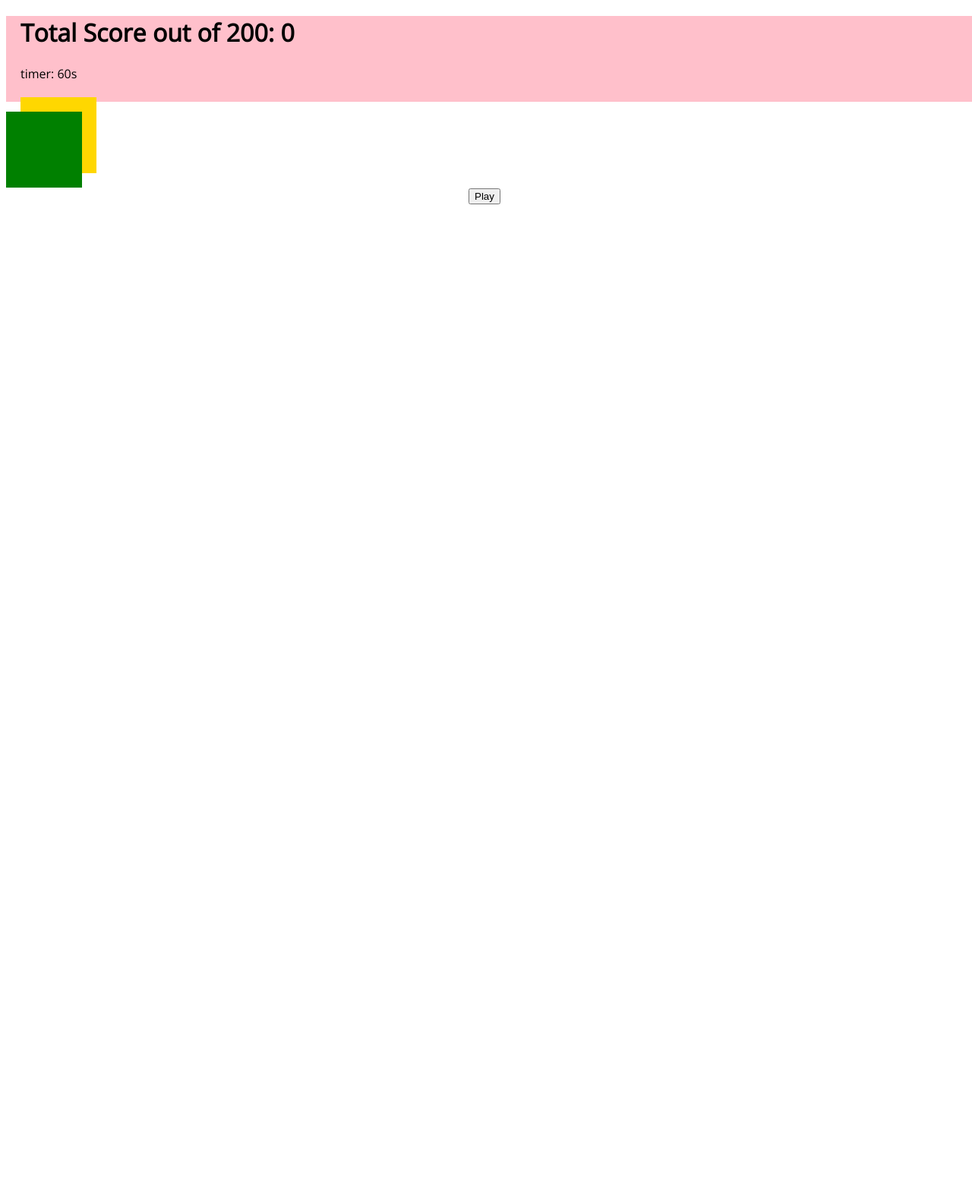
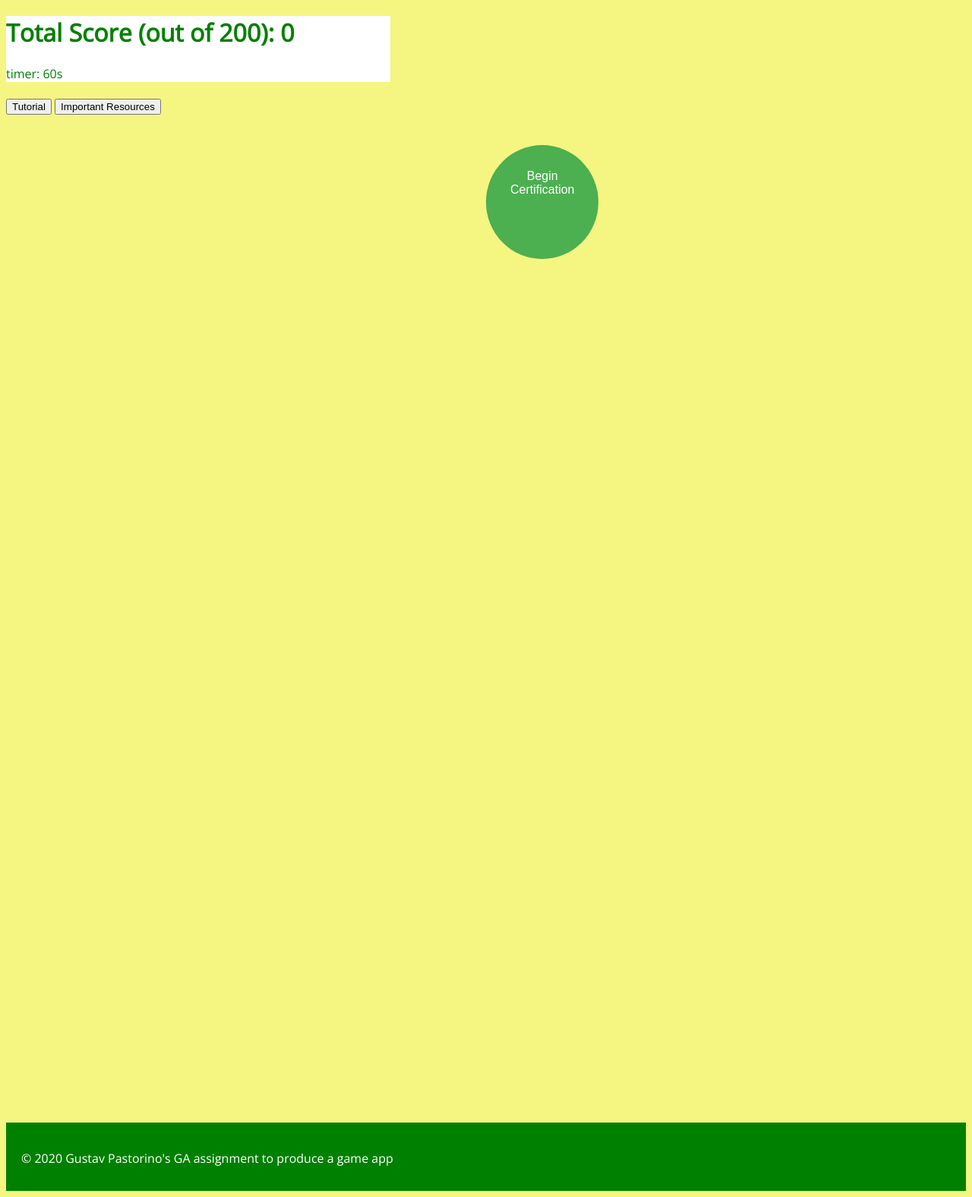
Before and after one commit to gpastorino/Certificate-of-Responsible-Earth-Citizen, a plain HTML site: page index.html in a window 1280 px wide. Shown: the whole page at 76% size. Before the commit the page ends 800 px from the top, so only its background shows below. Drawn offline with nearby package versions, Linux system fonts and the light colour scheme.

Commit message:
basic layout for main page

```diff
--- a/index.html
+++ b/index.html
@@ -9,24 +9,30 @@
   <link rel="stylesheet" href="styles/style.css">
 </head>
 <body>
+
+
   <header>
-    <div>
-      <h1>Total Score out of 200: 0</h1>
+
+
+    <div class="timerbox">
+      <h1>Total Score (out of 200): 0</h1>
       <span id="timer">timer: 60s</span>
       <!-- <span id="round">round: 1</span> -->
+        <h2>
+        </h2>
+    </div>
 
-        <h2>
-
-        </h2>
+    <div class="trashcontainers">
 
 
+    </div>
 
-      <button>Play</button>
-    </div>
 
   </header>
 
-
+  <button>Tutorial</button>
+  <button class="round 3">Important Resources</button>
+<button class="round2">Begin  Certification</button>
 
 
   <div class="squares">
@@ -40,9 +46,11 @@
 
 
 
-<footer>
+
 <!-- This should contain GA name of student -->
-
+<footer class="bg-dark text-light text-center pt-3 pb-3">
+  <p class="mb-0">© 2020 Gustav Pastorino's GA assignment to produce a game app</p>
 </footer>
 
+
 </html>
--- a/styles/style.css
+++ b/styles/style.css
@@ -1,21 +1,32 @@
 html, body {
     font-family: 'Open Sans', sans-serif;
+    background-color: rgb(245, 245, 129);
+    /* display: flex; */
+    flex-direction: column;
+    min-height: 50%;
   }
-  .squares div {
+
+  header{
+    color: green;
+    background-color: white;
+    width: 40%;
+
+  }
+  /* .squares div {
     width:  5vh;
     height: 5vh;
     margin-right: 1%;
     display: inline-block;
     background-color: blue;
-  }
+  } */
 
-  h2 {
+  /* h2 {
       width: 100px;
       height: 100px;
-      background-color: gold;
+      background-color: gold; */
       /* this is going to be the object to introduce with javascript from the top of the page */
         /* also, need to have this object drift, and clickable/dragable */
-    }
+    /* } */
 
     /* h3 {
         width: 100px;
@@ -23,7 +34,7 @@ html, body {
         background-color: green;
     } */
 
-  header {
+  /* header {
     width: 100%;
     display: block;
     height: 100px;
@@ -32,17 +43,89 @@ html, body {
     padding-bottom: 1%;
     padding-left: 1.5%;
   }
-
-  button {
+   */
+  /* button {
     float: right;
     margin-right: 50%;
+  } */
+
+  footer {
+
+    margin: 0% ;
+
+    width: auto;
+    height: 50px;
+    /* height: 50%; */
+    background-color: green;
+    color: white;
+    padding: 20px;
+    bottom: 0;
+    margin-top: 90%;
+
+
+    /* look up the dimensional effect that will place each collector at the bottom of the page */
   }
 
-  footer {
-    width: 100px;
-    height: 100px;
-    background-color: green;
-    /* look up the dimensional effect that will place each collector at the bottom of the page */
 
 
+
+
+  .round1 {
+    background-color: #4CAF50;
+    border: none;
+    color: white;
+    padding: 15px 32px;
+    text-align: center;
+    text-decoration: none;
+    display: flex;
+    font-size: 16px;
+    /* margin: 4px 200px; */
+    cursor: pointer;
+    border-radius: 50%;
+    height: 110px;
+    /* position: relative; */
   }
+  .round2 {
+    background-color: #4CAF50;
+    border: none;
+    color: white;
+    padding: 32px 32px;
+    text-align: center;
+    text-decoration: none;
+    display: flex;
+    font-size: 16px;
+    margin: 40px 50%;
+    cursor: pointer;
+    border-radius: 50%;
+    height: 150px;
+    /* position: relative; */
+  }
+
+  .round3 {
+    background-color: #4CAF50;
+    border: none;
+    color: white;
+    padding: 32px 32px;
+    text-align: center;
+    text-decoration: none;
+    display: flex;
+    font-size: 16px;
+    margin: 40px 50%;
+    cursor: pointer;
+    border-radius: 50%;
+    height: 150px;
+    /* position: relative; */
+
+  }
+/* button {
+
+  border-radius: 50%;
+  height: 110px; */
+}
+    /* footer {
+    position: fixed;
+    margin-top: 2%;
+    height: 50 width: 100%;
+    text-align: center;
+    font-size: 0.8em;
+    bottom: 0; */
```
Also changed, not shown: 1 other file.
